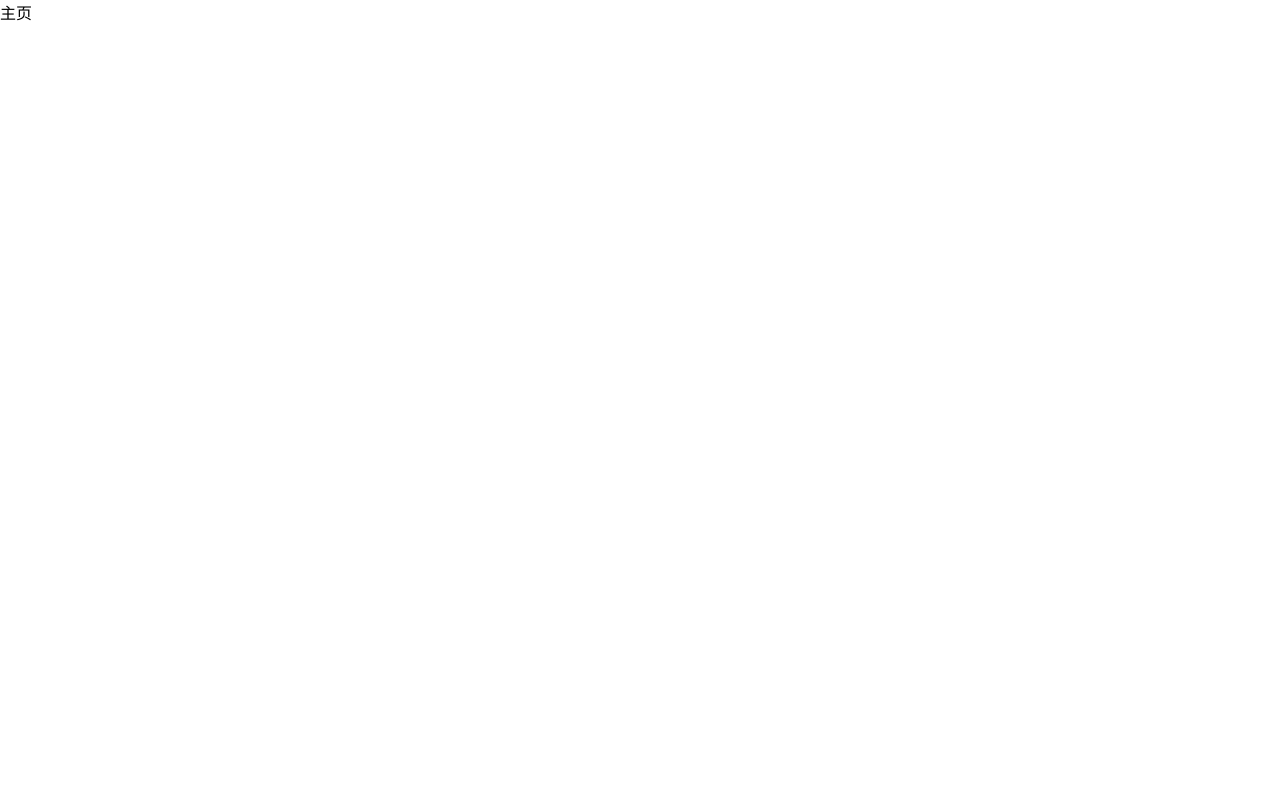
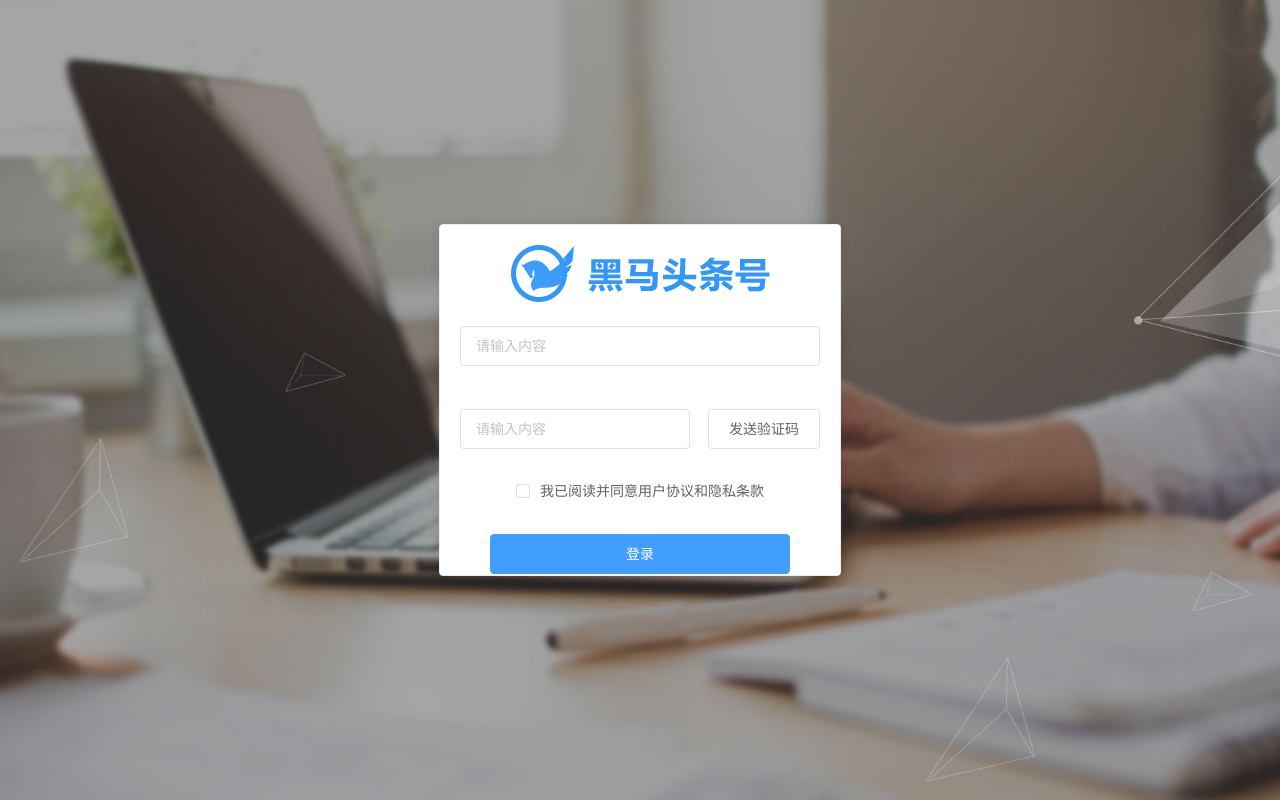
Before and after one commit to xiyuhan994/toutiao-89, a Vue app: page /#/home in a window 1280 px wide. Built offline with nearby package versions, Linux system fonts and the light colour scheme.

Commit message:
数据绑定

```diff
--- a/src/views/home/index.vue
+++ b/src/views/home/index.vue
@@ -1,14 +1,81 @@
 <template>
-  <div>
-      主页
+  <div class="login">
+    <el-card class="login-card">
+      <el-form :model="loginForm" :rules='loginRules'>
+        <!-- 图片 -->
+        <img src="../../assets/img/logo_index.png" alt />
+        <!-- 输入值 -->
+        <el-form-item v-model="loginForm.moblie" prop='moblie'>
+          <el-input class="input" :model="input" placeholder="请输入内容"></el-input>
+        </el-form-item>
+        <!-- 验证码 -->
+        <el-form-item v-model="loginForm.code" prop='code'>
+          <el-input class="inputmiddle" v-model="input" placeholder="请输入内容"></el-input>
+          <el-button class="buttonmiddle">发送验证码</el-button>
+        </el-form-item>
+        <!-- 复选框 -->
+        <el-form-item v-model="loginForm.logCheck" prop='logCheck'>
+          <el-checkbox v-model="checked">我已阅读并同意用户协议和隐私条款</el-checkbox>
+        </el-form-item>
+        <!-- 提交 -->
+        <el-form-item>
+          <el-button type="primary" class="loginbutton">登录</el-button>
+        </el-form-item>
+      </el-form>
+    </el-card>
   </div>
 </template>
 
 <script>
 export default {
+  data () {
+    return {
+      loginForm: {
+        mobile: '',
+        code: '',
+        logCheck: false
+      },
+      loginRules: {
+
+      }
+    }
+  }
 }
+
 </script>
 
-<style>
+<style lang='less' scoped>
+.login {
+  text-align: center;
+  display: flex;
+  justify-content: center;
+  align-items: center;
+  background-image: url("../../assets/img/login_bg.jpg");
+  height: 100vh;
+  background-size: cover;
 
+  .login-card {
+    width: 400px;
+    height: 350px;
+  }
+
+  .input {
+    margin-top: 20px;
+  }
+
+  .inputmiddle {
+    margin-top: 20px;
+    width: 230px;
+    float: left;
+  }
+
+  .buttonmiddle {
+    margin-top: 20px;
+    float: right;
+  }
+
+  .loginbutton {
+    width: 300px;
+  }
+}
 </style>
--- a/src/views/login/index.vue
+++ b/src/views/login/index.vue
@@ -1,7 +1,7 @@
 <template>
-  <div>
-      登陆页面
-  </div>
+<div>
+  登陆页面
+</div>
 </template>
 
 <script>
```
